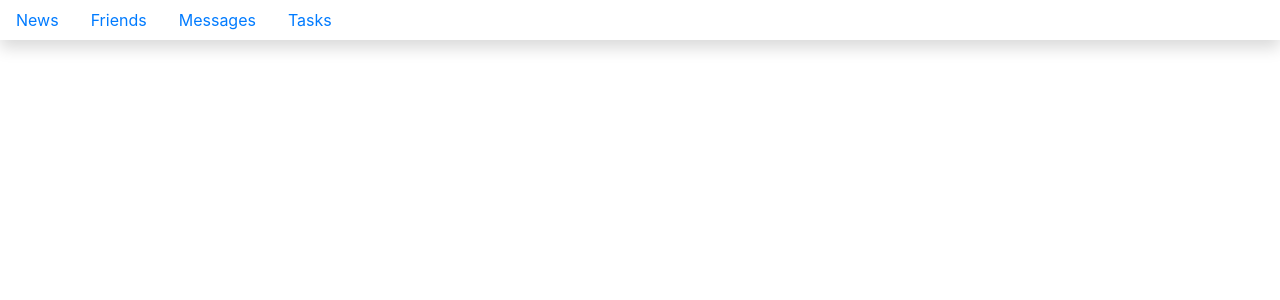
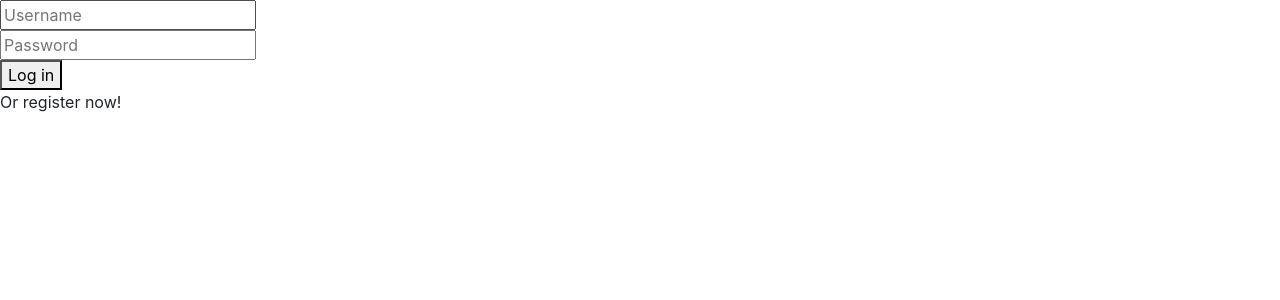
Before and after one commit to taylorhcarroll/RideAware, a React (Create React App) app: page /Login in a window 1280 px wide. Shown: the top 300 px of the page. Built offline with nearby package versions, Linux system fonts and the light colour scheme.

Commit message:
login, logout, and registration complete, first draft

```diff
--- /dev/null
+++ b/src/App.js
@@ -0,0 +1,66 @@
+import React, { Component } from "react";
+import NavBar from "./components/nav/NavBar";
+import ApplicationViews from "./components/ApplicationViews";
+import Login from './components/auth/Login'
+
+
+class App extends Component {
+	state = {
+		user: sessionStorage.getItem('activeUser') !== null,
+		activeUser: ''
+	};
+
+	isAuthenticated = () => sessionStorage.getItem('activeUser') !== null;
+
+	setUser = id => {
+		sessionStorage.setItem('activeUser', id);
+		this.setState({ activeUser: this.getUser(), user: true });
+	};
+
+	getUser() {
+		if (sessionStorage.getItem('activeUser')) {
+			return parseInt(sessionStorage.getItem('activeUser'));
+		} else {
+			return '';
+		}
+	}
+
+	clearUser = () => {
+		sessionStorage.removeItem('activeUser');
+		this.setState({
+			user: this.isAuthenticated()
+		});
+	};
+
+	render() {
+		return (
+			<div className='App'>
+				{this.state.user ? (
+					<>
+						<NavBar
+							clearUser={this.clearUser}
+							user={this.state.user}
+							{...this.props}
+							activeUser={this.state.activeUser}
+						/>
+						<ApplicationViews
+							user={this.state.user}
+							{...this.props}
+							activeUser={this.state.activeUser}
+						/>
+					</>
+				) : (
+					<Login
+						getUser={this.getUser}
+						setUser={this.setUser}
+						user={this.state.user}
+						{...this.props}
+						activeUser={this.state.activeUser}
+					/>
+				)}
+			</div>
+		);
+	}
+}
+
+export default App;
--- a/src/components/ApplicationViews.js
+++ b/src/components/ApplicationViews.js
@@ -1,5 +1,6 @@
-import { Route, Redirect } from "react-router-dom";
+import { Route, Link, withRouter } from 'react-router-dom';
 import React, { Component } from "react";
+import Login from './auth/Login'
 
 export default class ApplicationViews extends Component {
 
@@ -15,8 +16,8 @@ export default class ApplicationViews extends Component {
         />
 
         <Route
-          path="/friends" render={props => {
-            return null
+          path="/Login" render={props => {
+            return <Login />
             // Remove null and return the component which will show list of friends
           }}
         />
@@ -34,7 +35,6 @@ export default class ApplicationViews extends Component {
             // Remove null and return the component which will show the user's tasks
           }}
         />
-
       </React.Fragment>
     );
   }
--- a/src/components/Nutshell.js
+++ /dev/null
@@ -1,17 +0,0 @@
-import React, { Component } from "react";
-import NavBar from "./nav/NavBar";
-import ApplicationViews from "./ApplicationViews";
-import "./Nutshell.css";
-
-class Nutshell extends Component {
-  render() {
-    return (
-      <React.Fragment>
-        <NavBar />
-        <ApplicationViews />
-      </React.Fragment>
-    );
-  }
-}
-
-export default Nutshell;
--- /dev/null
+++ b/src/components/auth/Login.js
@@ -0,0 +1,127 @@
+import React, { Component } from 'react';
+import AuthManager from '../../modules/AuthManager';
+import Register from '../auth/Register';
+import { withRouter } from 'react-router-dom';
+// import { Spring } from 'react-spring/renderprops';
+
+class Login extends Component {
+	// Set initial state
+	state = {
+		userName: '',
+		password: '',
+		hideReg: true
+	};
+
+	showLogin = () => {
+		this.setState({ hideReg: false });
+	};
+
+	hideReg = () => {
+		this.setState({ hideReg: true });
+	};
+
+	// Update state whenever an input field is edited
+	handleFieldChange = evt => {
+		const stateToChange = {};
+		stateToChange[evt.target.id] = evt.target.value;
+		this.setState(stateToChange);
+	};
+
+	handleLogin = e => {
+		e.preventDefault();
+		let userName = this.state.userName;
+		let password = this.state.password;
+		AuthManager.getUser(userName).then(response => {
+			if (response.length === 0) {
+				alert('Please enter a valid User Name.');
+			} else if (response.length === 1 && response[0].password !== password) {
+				alert('Password is incorrect, please try again.');
+				// starting the if statement to check for empty fields//
+			} else if (password === '') {
+				alert('Please fill the Password Form');
+			} else if (userName === '') {
+				alert('Please enter a valid email address');
+			} else if (response[0].password === password) {
+				//response[0].id is the ID of the user you logged in with,
+				//in case of "Steve" it would be "1"
+				this.props.setUser(response[0].id);
+				this.props.history.push(`/`);
+			}
+		});
+	};
+
+	render() {
+		return (
+			<>
+				{this.state.hideReg && (
+					<>
+						{/* <Spring
+							from={{ opacity: 0 }}
+							to={{ opacity: 1 }}
+							//config={{ duration: 500 }}
+						>
+							{props => (
+								<div style={props}> */}
+
+						<form
+							onSubmit={this.handleLogin}
+							id='loginForm'
+							className='login-form'
+						>
+							<div className='formField'>
+								<input
+									placeholder='Username'
+									onChange={this.handleFieldChange}
+									type='userName'
+									id='userName'
+									required=''
+									autoFocus=''
+								/>
+							</div>
+							<div className='formField'>
+								<input
+									prefix={
+										<icon type='lock' style={{ color: 'rgba(0,0,0,.25)' }} />
+									}
+									type='password'
+									placeholder='Password'
+									onChange={this.handleFieldChange}
+									id='password'
+									required=''
+								/>
+							</div>
+							<div className='formField'>
+								{/* <Checkbox>Remember me</Checkbox> */}
+								<button type='submit' className='login-form-button'>
+									Log in
+								</button>
+								<p className='regLink' onClick={this.showLogin} href=''>
+									Or register now!
+								</p>
+							</div>
+						</form>
+						{/* </div>
+							)}
+						</Spring> */}
+					</>
+				)}
+
+				{!this.state.hideReg && (
+					// <Spring
+					// 	from={{ opacity: 0 }}
+					// 	to={{ opacity: 1 }}
+					// 	//config={{ duration: 500 }}
+					// >
+					// 	{props => (
+					// 		<div style={props}>
+					<Register {...this.props} hideReg={this.hideReg} />
+					// 		</div>
+					// 	)}
+					// </Spring>
+				)}
+			</>
+		);
+	}
+}
+
+export default withRouter(Login);
--- /dev/null
+++ b/src/components/auth/Register.js
@@ -0,0 +1,111 @@
+import React, { Component } from 'react';
+import AuthManager from '../../modules/AuthManager';
+
+class Registration extends Component {
+	// Set initial state
+	state = {
+		regUserName: '',
+		regPassword: '',
+		regName: '',
+		regPasswordConfirm: ''
+	};
+
+	// Update state whenever an input field is edited
+	handleFieldChange = evt => {
+		const stateToChange = {};
+		stateToChange[evt.target.id] = evt.target.value;
+		this.setState(stateToChange);
+	};
+
+	handleRegistration = e => {
+		e.preventDefault();
+		let userName = this.state.regUserName;
+		let password = this.state.regPassword;
+		let name = this.state.regName;
+		let passwordConfirm = this.state.regPasswordConfirm;
+		// starting the if statement
+		if (password !== passwordConfirm) {
+			// if pass isn't equal to passConfirm
+			alert('Please make sure  use the same password');
+			// if both password fields are empty
+		} else if (password === '' || passwordConfirm === '') {
+			alert('Please fill the Password Form');
+		} else if (userName === '') {
+			alert('Please enter a valid user name');
+		} else {
+			const newUser = {
+				userName: userName,
+				password: password,
+				name: name
+			};
+			AuthManager.createUser(newUser).then(response => {
+				//response[0].id is the ID of the user you logged in with,
+				//in case of "Steve" it would be "1"
+				this.props.setUser(response.id);
+				this.props.history.push(`/`);
+			});
+		}
+	};
+
+	render() {
+		return (
+			<>
+				<form
+					onSubmit={this.handleRegistration}
+					id='loginForm'
+					className='login-form'
+				>
+					<div className='formField'>
+						<input
+							onChange={this.handleFieldChange}
+							id='regUserName'
+							type='userName'
+							placeholder='User Name'
+							required=''
+							autoFocus=''
+						/>
+					</div>
+					<div className='formField'>
+						<input
+							onChange={this.handleFieldChange}
+							type='name'
+							id='regName'
+							placeholder='Name'
+							required=''
+							autoFocus=''
+						/>
+					</div>
+					<div className='formField'>
+						<input
+							onChange={this.handleFieldChange}
+							type='password'
+							id='regPassword'
+							placeholder='Password'
+							required=''
+						/>
+					</div>
+					<div className='formField'>
+						<input
+							onChange={this.handleFieldChange}
+							type='password'
+							id='regPasswordConfirm'
+							placeholder='Confirm Password'
+							required=''
+						/>
+					</div>
+					<div className='formField'>
+						{/* <Checkbox>Remember me</Checkbox> */}
+						<button type='submit' className='login-form-button'>
+							Log in
+						</button>
+						<p className='regLink' onClick={this.props.hideReg} href=''>
+							Go back to Login!
+						</p>
+					</div>
+				</form>
+			</>
+		);
+	}
+}
+
+export default Registration;
--- a/src/components/nav/NavBar.js
+++ b/src/components/nav/NavBar.js
@@ -1,9 +1,27 @@
 import React, { Component } from "react"
 import { Link } from "react-router-dom"
 import "bootstrap/dist/css/bootstrap.min.css"
+import AuthManager from '../../modules/AuthManager';
 
 
 class NavBar extends Component {
+    state = {
+		userName: ''
+	};
+
+	handleLogout = () => {
+		this.props.clearUser();
+		this.props.history.push('/Login');
+	};
+
+	componentDidMount() {
+		AuthManager.getUserById(this.props.activeUser).then(data => {
+			this.setState({
+				userName: data.name
+			});
+		});
+	}
+
     render() {
         return (
             <nav className="navbar navbar-light light-blue flex-md-nowrap p-0 shadow">
@@ -20,6 +38,9 @@ class NavBar extends Component {
                     <li className="nav-item">
                         <Link className="nav-link" to="/tasks">Tasks</Link>
                     </li>
+                    <li className='nav-item'>
+                    <Link className="nav-link" onClick={this.handleLogout}>Logout</Link>
+						</li>
                 </ul>
             </nav>
         )
--- a/src/index.js
+++ b/src/index.js
@@ -1,11 +1,11 @@
 import React from 'react'
 import ReactDOM from 'react-dom'
 import { BrowserRouter as Router } from "react-router-dom"
-import Nutshell from './components/Nutshell'
+import App from './App'
 import './index.css'
 
 ReactDOM.render(
   <Router>
-      <Nutshell />
+      <App />
   </Router>
   , document.getElementById('root'))
--- /dev/null
+++ b/src/modules/AuthManager.js
@@ -0,0 +1,22 @@
+// This is the page that will call the API calls for the authentication
+const remoteURL = 'http://localhost:8088';
+
+export default {
+	getUser(userName) {
+		return fetch(`${remoteURL}/users?userName=${userName}`).then(result =>
+			result.json()
+		);
+	},
+	createUser(user) {
+		return fetch(`${remoteURL}/users/`, {
+			method: 'POST',
+			headers: {
+				'Content-Type': 'application/json'
+			},
+			body: JSON.stringify(user)
+		}).then(Response => Response.json());
+	},
+	getUserById(id) {
+		return fetch(`${remoteURL}/users/${id}`).then(result => result.json());
+	}
+};
```
Also changed, not shown: 1 other file (tests, documents, lock files or other folders).
